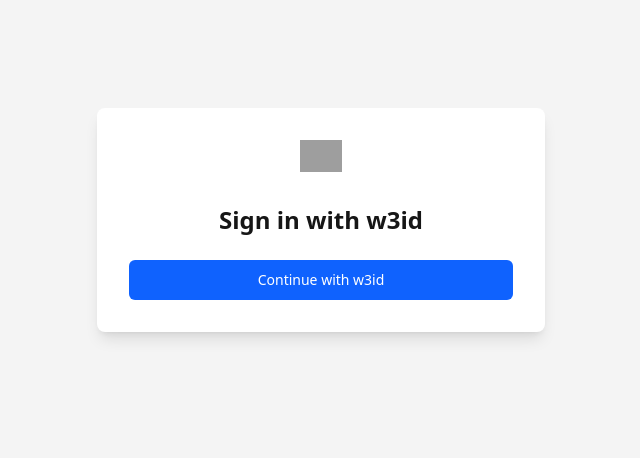
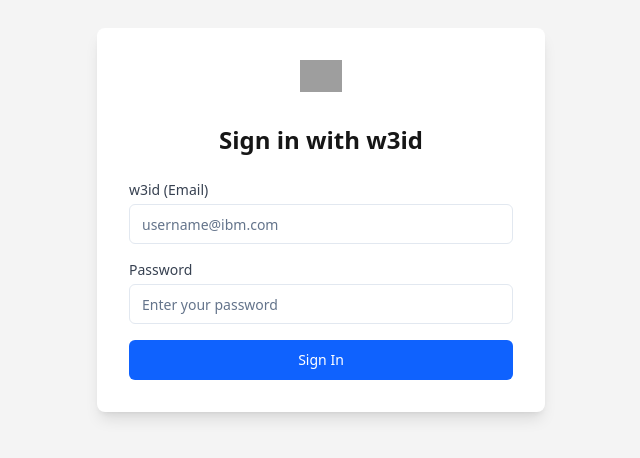
Before and after one commit to anushreej412/blu-seating-saga, a React (Vite) app: page /login in a window 1280 px wide. Shown: the part 180-638 px from the top of the page, without its empty margins (319-959 px from the left). Built offline with nearby package versions, Linux system fonts and the light colour scheme; grey boxes are pictures that could not be loaded.

Commit message:
Add w3id authentication prompt
Implement a prompt for w3id authentication that requires users to enter their email and password.
[skip gpt_engineer]

```diff
--- a/src/components/LoginPage.tsx
+++ b/src/components/LoginPage.tsx
@@ -1,12 +1,38 @@
 import { Button } from "@/components/ui/button";
 import { useNavigate } from "react-router-dom";
+import { useState } from "react";
+import { Input } from "@/components/ui/input";
+import { useToast } from "@/hooks/use-toast";
 
 export const LoginPage = () => {
   const navigate = useNavigate();
+  const { toast } = useToast();
+  const [email, setEmail] = useState("");
+  const [password, setPassword] = useState("");
 
-  const handleLogin = () => {
+  const handleLogin = (e: React.FormEvent) => {
+    e.preventDefault();
+
+    // Validate email format
+    if (!email.endsWith("@ibm.com")) {
+      toast({
+        title: "Invalid w3id",
+        description: "Please enter a valid IBM email address",
+        variant: "destructive",
+      });
+      return;
+    }
+
     // In a real app, this would handle w3id authentication
-    navigate("/booking");
+    if (email && password) {
+      navigate("/booking");
+    } else {
+      toast({
+        title: "Required fields",
+        description: "Please fill in all fields",
+        variant: "destructive",
+      });
+    }
   };
 
   return (
@@ -20,12 +46,42 @@ export const LoginPage = () => {
         <h2 className="text-2xl font-bold text-center text-ibm-dark mb-6">
           Sign in with w3id
         </h2>
-        <Button
-          onClick={handleLogin}
-          className="w-full bg-ibm-blue hover:bg-blue-700 text-white"
-        >
-          Continue with w3id
-        </Button>
+        <form onSubmit={handleLogin} className="space-y-4">
+          <div>
+            <label htmlFor="email" className="block text-sm font-medium text-gray-700 mb-1">
+              w3id (Email)
+            </label>
+            <Input
+              id="email"
+              type="email"
+              placeholder="username@ibm.com"
+              value={email}
+              onChange={(e) => setEmail(e.target.value)}
+              required
+              className="w-full"
+            />
+          </div>
+          <div>
+            <label htmlFor="password" className="block text-sm font-medium text-gray-700 mb-1">
+              Password
+            </label>
+            <Input
+              id="password"
+              type="password"
+              placeholder="Enter your password"
+              value={password}
+              onChange={(e) => setPassword(e.target.value)}
+              required
+              className="w-full"
+            />
+          </div>
+          <Button
+            type="submit"
+            className="w-full bg-ibm-blue hover:bg-blue-700 text-white mt-6"
+          >
+            Sign In
+          </Button>
+        </form>
       </div>
     </div>
   );
```
